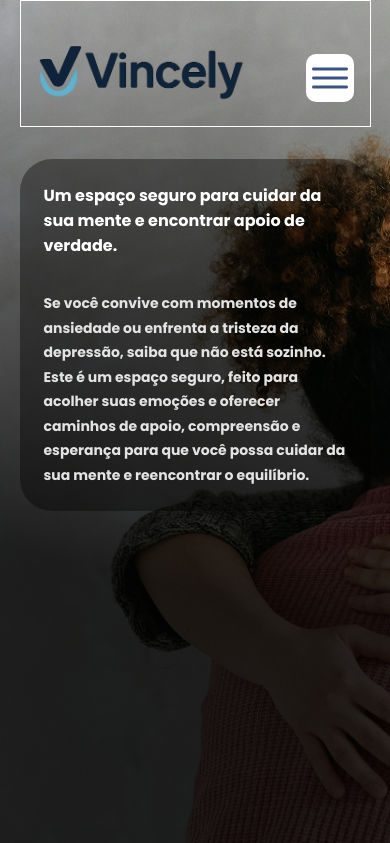
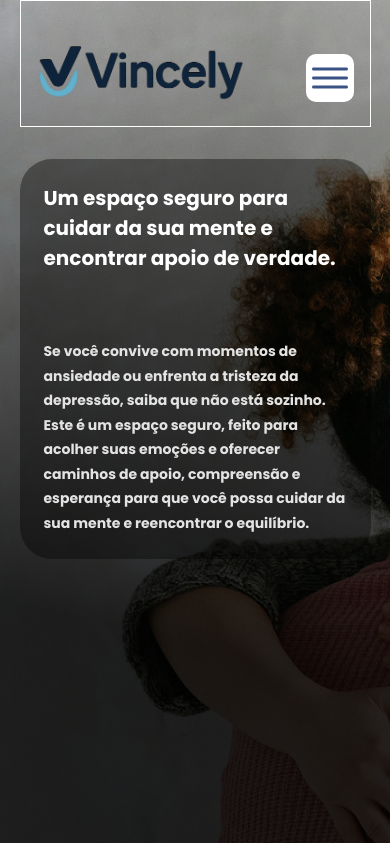
Before and after one commit to Projeto-Vincely-Proa/vincely_web, a React (Create React App) app: page / in a window 390 px wide. Shown: the top 843 px of the page. Built offline with nearby package versions, Linux system fonts and the light colour scheme.

Commit message:
corrigindo problema de responsividade na home

```diff
--- a/src/components/begin/home/home.css
+++ b/src/components/begin/home/home.css
@@ -1,5 +1,5 @@
 .home-background {
-    height: 100vh;
+    height: 110vh;
     padding: 0 5%;
     background-size: cover;
     background-image: url("../../../assets/img3.png");
@@ -18,7 +18,7 @@
     margin-top: 2rem;
     padding: 1.5rem;
 
-    height: 22rem;
+    height: 25rem;
     max-width: 40rem;
 
     display: flex;
@@ -27,13 +27,13 @@
 }
 
 .text-section .primary-heading {
-    font-size: clamp(1rem, 3.5vw, 1.875rem);
+    font-size: var(--size-title-2);
     color: var(--color-surface);
 }
 
 .text-section .primary-text {
     color: var(--color-text-light);
-    font-size: clamp(.875rem, 2vw, 1.125rem);
+    font-size: var(--size-paragraph);
     line-height: 1.75;
     font-weight: 700;
 }
```
